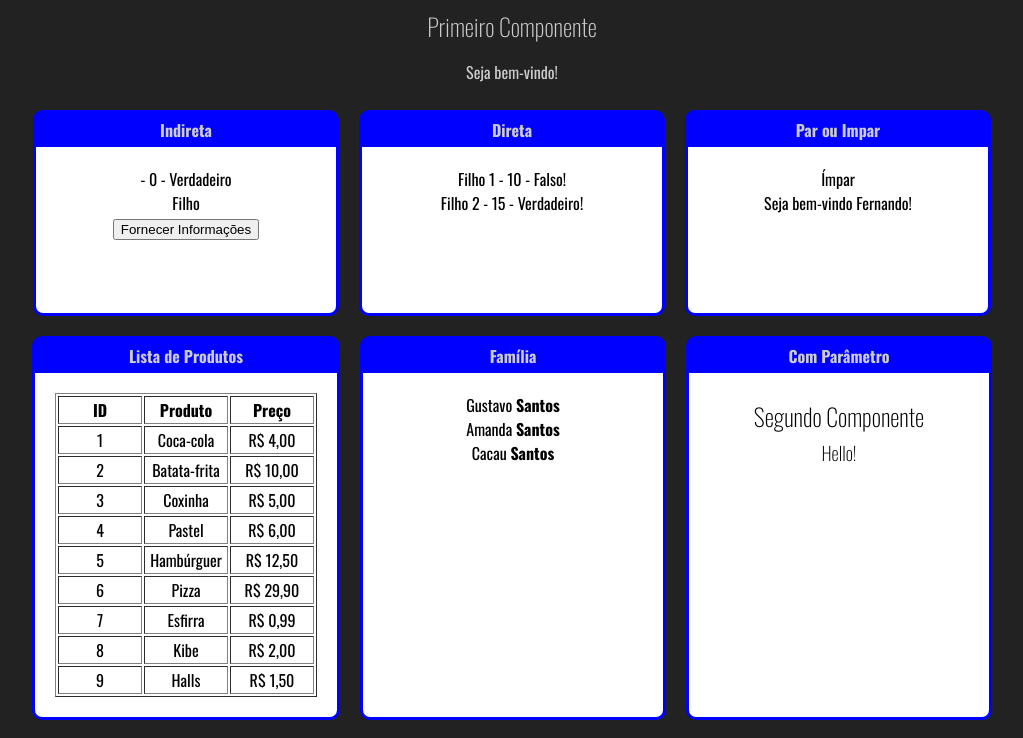
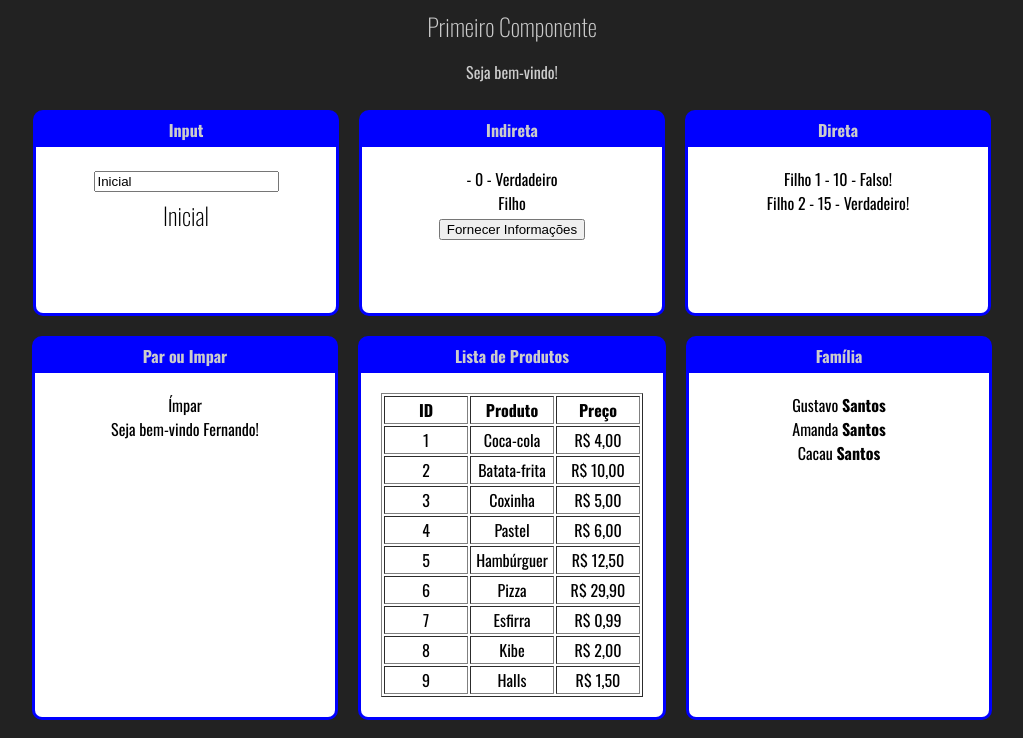
Before and after one commit to Guga-Santos/Udemy-Fundamentos-React, a React (Create React App) app: page / in a window 1280 px wide. Shown: the top 738 px of the page, without its empty margins (128-1151 px from the left). Built offline with nearby package versions, Linux system fonts and the light colour scheme.

Commit message:
fundamentos - Componente controlado

```diff
--- a/src/App.jsx
+++ b/src/App.jsx
@@ -8,6 +8,7 @@
 import IndiretaPai from "./components/comunicacao/IndiretaPai";
 import ParOuImpar from "./components/condicional/ParOuImpar";
 import UsuarioInfo from "./components/condicional/UsuarioInfo";
+import Input from "./components/formulario/Input";
 import Card from "./components/layout/Card";
 import './index.css';
 
@@ -16,6 +17,9 @@
     <div >
     <Primeiro />
     <div className="Cards">
+    <Card titulo="Input">
+        <Input />
+      </Card>
       <Card titulo="Indireta">
         <IndiretaPai />
       </Card>
--- /dev/null
+++ b/src/components/formulario/Input.jsx
@@ -0,0 +1,16 @@
+import { useState } from "react"
+
+export default function Input(props) {
+  const [valor, setValor] = useState('Inicial')
+
+  const handleChange = (e) => {
+    setValor(e.target.value)
+  }
+
+  return(
+    <>
+    <input type="text" value={valor} onChange={handleChange} />
+    <h2>{ valor }</h2>
+    </>
+  )
+}
```
